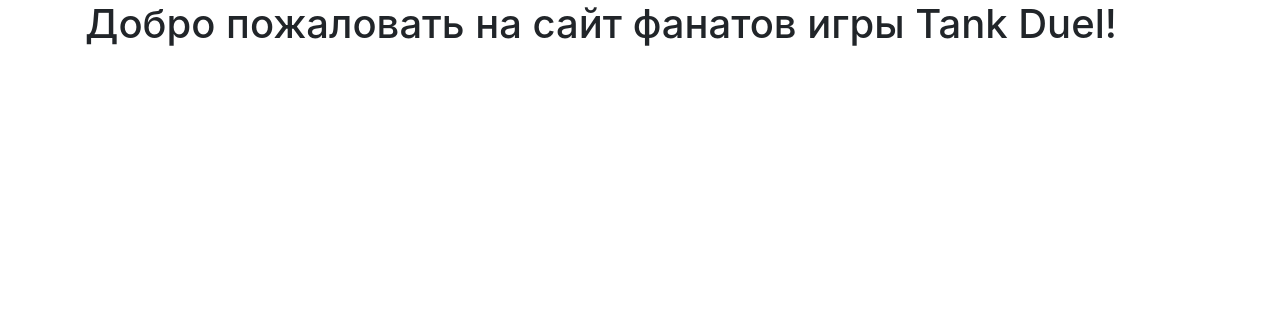
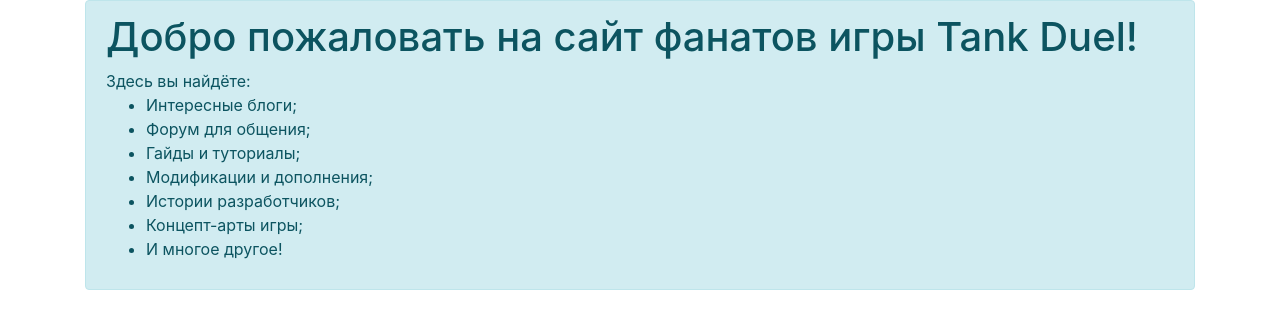
Before and after one commit to programlamb/TD_Website, a Flask app: page / in a window 1280 px wide. Shown: the part 70-399 px from the top of the page. Run offline with Flask 2, Linux system fonts and the light colour scheme; parts of the project's set-up code (start-up, migrations or seed data) failed here and were passed over; some libraries are stand-ins or nearby versions.

Commit message:
Изменено приветствие

```diff
--- a/templates/index.html
+++ b/templates/index.html
@@ -1,5 +1,17 @@
 {% extends "base.html" %}
 
 {% block content %}
-    <h1>Добро пожаловать на сайт фанатов игры Tank Duel!</h1>
+    <div class="alert alert-info greeting" role="alert">
+        <h1>Добро пожаловать на сайт фанатов игры Tank Duel!</h1>
+        Здесь вы найдёте:
+        <ul>
+            <li>Интересные блоги;</li>
+            <li>Форум для общения;</li>
+            <li>Гайды и туториалы;</li>
+            <li>Модификации и дополнения;</li>
+            <li>Истории разработчиков;</li>
+            <li>Концепт-арты игры;</li>
+            <li>И многое другое!</li>
+        </ul>
+    </div>
 {% endblock %}
```
